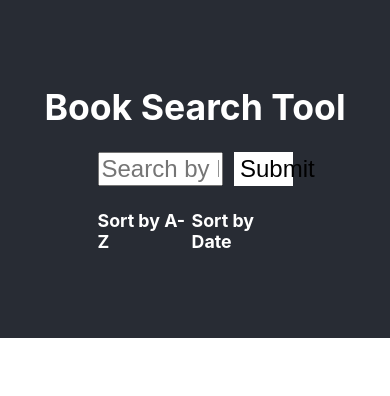
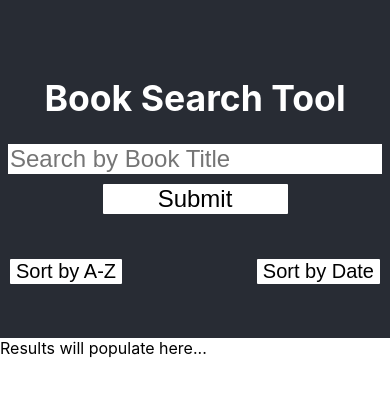
Before and after one commit to njlatcham/bookSearch, a React (Create React App) app in the folder client/: page / in a window 390 px wide. Shown: the top 396 px of the page. Built offline with nearby package versions, Linux system fonts and the light colour scheme.

Commit message:
added minimal styling

```diff
--- a/client/src/App.css
+++ b/client/src/App.css
@@ -18,6 +18,7 @@
 .book_search-input {
   font-size: 24px;
   width: 60%;
+  border: none;
 }
 
 .book_search-submit {
@@ -25,16 +26,29 @@
   background-color: #fff;
   border: none;
   width: 30%;
+  border-radius: 1px;
+  cursor: pointer;
 }
 
 .book_search-sorting {
   width:  50%;
   display: flex;
   justify-content: space-between;
+  margin: 15px 0 0 0;
 }
 
-.book_search-sorting h4 {
+.book_search-sorting button {
   cursor: pointer;
+  font-size: 20px;
+  border: none;
+  border-radius: 1px;
+  background-color: #fff;
+}
+
+.book_search-sorting button:hover {
+  background-color: #282c34;
+  color: #fff;
+  transition-duration: 0.2s;
 }
 
 .book_search-response {
@@ -74,11 +88,47 @@
   text-align: center;
 }
 
-@keyframes App-logo-spin {
-  from {
-    transform: rotate(0deg);
-  }
-  to {
-    transform: rotate(360deg);
+@media (max-width: 900px) {
+  .book_wrapper {
+    width:  45%;
+    margin: 15px;
   }
 }
+
+@media (max-width: 400px) {
+  .book_search-header {
+    padding: 0 10px;
+  }
+
+  .book_search-form_fields {
+    width: 100%;
+    flex-direction: column;
+    align-items: center;
+  }
+
+  .book_search-input {
+    font-size: 24px;
+    width: 100%;
+    border: none;
+    margin: 0 0 10px 0;
+  }
+
+  .book_search-submit {
+    font-size:  24px;
+    background-color: #fff;
+    border: none;
+    width: 50%;
+    border-radius: 1px;
+    cursor: pointer;
+  }
+
+  .book_search-sorting {
+    margin: 45px 0 0 0;
+    width:  100%;
+  }
+
+  .book_wrapper {
+    width: 100%;
+    margin: 15px;
+  }
+}
--- a/client/src/App.js
+++ b/client/src/App.js
@@ -31,7 +31,6 @@ class App extends React.Component {
     fetch(`https://openlibrary.org/search.json?q=${this.state.bookSearchQuery}`)
     .then(response => response.json())
     .then(response => {
-      console.log(response.docs)
       isbnArray = this.getIsbnNumbers(response.docs)
     })
     .then(response => {
@@ -39,7 +38,9 @@ class App extends React.Component {
         fetch(`http://localhost:3001?isbn=${isbn.isbn}`)
         .then(response => response.json())
         .then(response => {
-          this.setState({isbnResponse: [...this.state.isbnResponse, response.records[isbn.seed].data]})
+          let responseRename = response.records
+          let newRenameResp = response.records[Object.keys(responseRename)[0]]
+          this.setState({isbnResponse: [...this.state.isbnResponse, newRenameResp.data]})
         })
         .catch(error => console.log(error))
       })
@@ -48,7 +49,6 @@ class App extends React.Component {
   }
 
   getIsbnNumbers = (bookArray) => {
-    // console.log(bookArray)
     const isbnArray = []
 
     bookArray.forEach((book) => {
@@ -63,15 +63,7 @@ class App extends React.Component {
       }
     })
 
-    let maximumArray = isbnArray.slice(0, 49)
-    return maximumArray
-  }
-
-
-
-  checkBookObj = () => {
-    console.log(this.state.searchResponse)
-    console.log(this.state.isbnResponse)
+    return isbnArray
   }
 
   sortByTitle = () => {
@@ -95,19 +87,19 @@ class App extends React.Component {
         <header className="book_search-header">
           <h1>Book Search Tool</h1>
           <form className="book_search-form_fields" onSubmit={this.sendSearchQuery}>
-            <input className="book_search-input" placeholder="Search by Book Title/Author" type="text" onChange={this.updateSearchQuery}/>
+            <input className="book_search-input" placeholder="Search by Book Title" type="text" onChange={this.updateSearchQuery}/>
             <button className="book_search-submit">Submit</button>
           </form>
           <div className="book_search-sorting">
-            <h4 onClick={this.sortByTitle}>Sort by A-Z</h4>
-            <h4 onClick={this.sortByPublishDate}>Sort by Date</h4>
+            <button onClick={this.sortByTitle}>Sort by A-Z</button>
+            <button onClick={this.sortByPublishDate}>Sort by Date</button>
           </div>
         </header>
 
         <div className="book_search-response">
           {this.state.isbnResponse.length > 0 ? this.state.isbnResponse.map((book, i) =>
             <BookComponent book={book} key={i}/>
-          ) : ""}
+          ) : <div>Results will populate here...</div>}
           </div>
       </div>
     );
```
